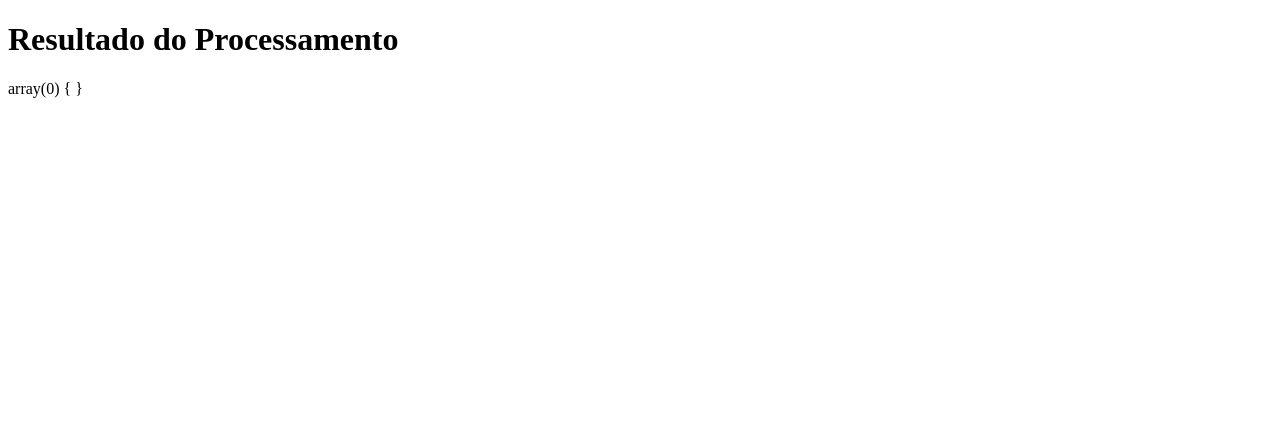
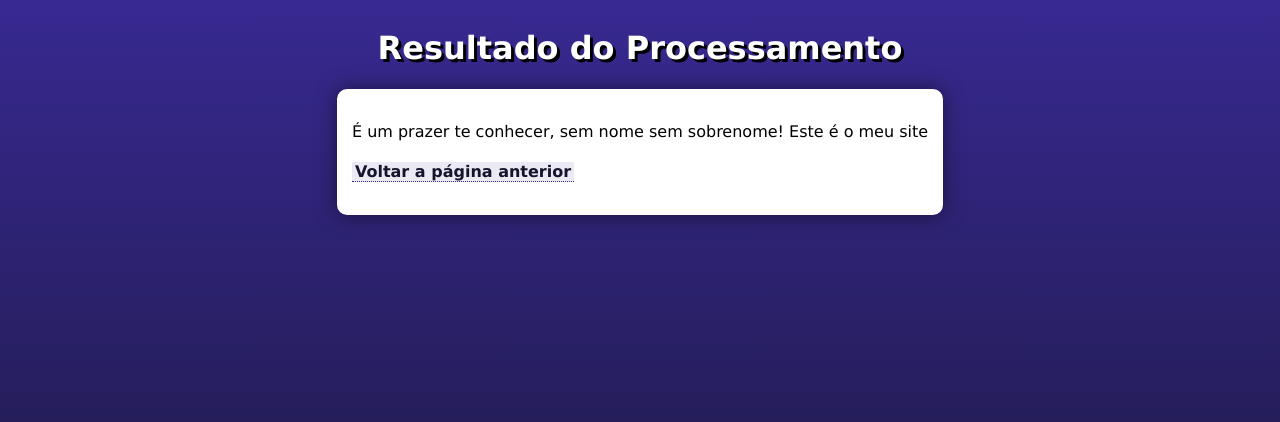
Before and after one commit to TeuzLemos/Curso-PHP-Moderno, a PHP site: page /cad.php in a window 1280 px wide. Shown: the top 422 px of the page. Run offline with PHP 8.4, Linux system fonts and the light colour scheme.

Commit message:
Aula 24 finalizada

```diff
--- a/Aula 24-Obtendo dados de formulários com PHP (parte 2)/cad.php
+++ b/Aula 24-Obtendo dados de formulários com PHP (parte 2)/cad.php
@@ -4,6 +4,7 @@
     <meta charset="UTF-8">
     <meta name="viewport" content="width=device-width, initial-scale=1.0">
     <title>Resultado</title>
+    <link rel="stylesheet" href="style.css">
 </head>
 <body>
     <header>
@@ -11,8 +12,11 @@
     </header>
     <main>
         <?php
-            var_dump($_GET)
+            $n = $_GET["nome"] ?? "sem nome";
+            $s = $_GET["sobrenome"] ?? "sem sobrenome";
+            echo "<p>É um prazer te conhecer, $n $s! Este é o meu site"
         ?>
+        <p><a href="javascript:history.go(-1)">Voltar a página anterior</a></p>
     </main>
 </body>
 </html>
```
